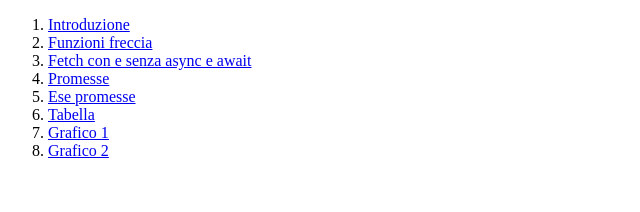
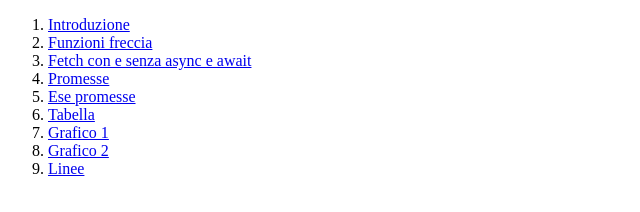
Before and after one commit to CommentatoreVideo/Asincrono, a website: page public/index.html in a window 1280 px wide. Shown: the full height of the page, 0-640 px from the left. Drawn offline with Linux system fonts and the light colour scheme.

Commit message:
Aggiunto progetto linee

```diff
--- a/public/index.html
+++ b/public/index.html
@@ -16,6 +16,7 @@
     <li><a href="/tabella.html">Tabella</a></li>
     <li><a href="/grafico1.html">Grafico 1</a></li>
     <li><a href="/grafico2.html">Grafico 2</a></li>
+    <li><a href="/linee">Linee</a></li>
   </ol>
 </body>
 </html>
```
